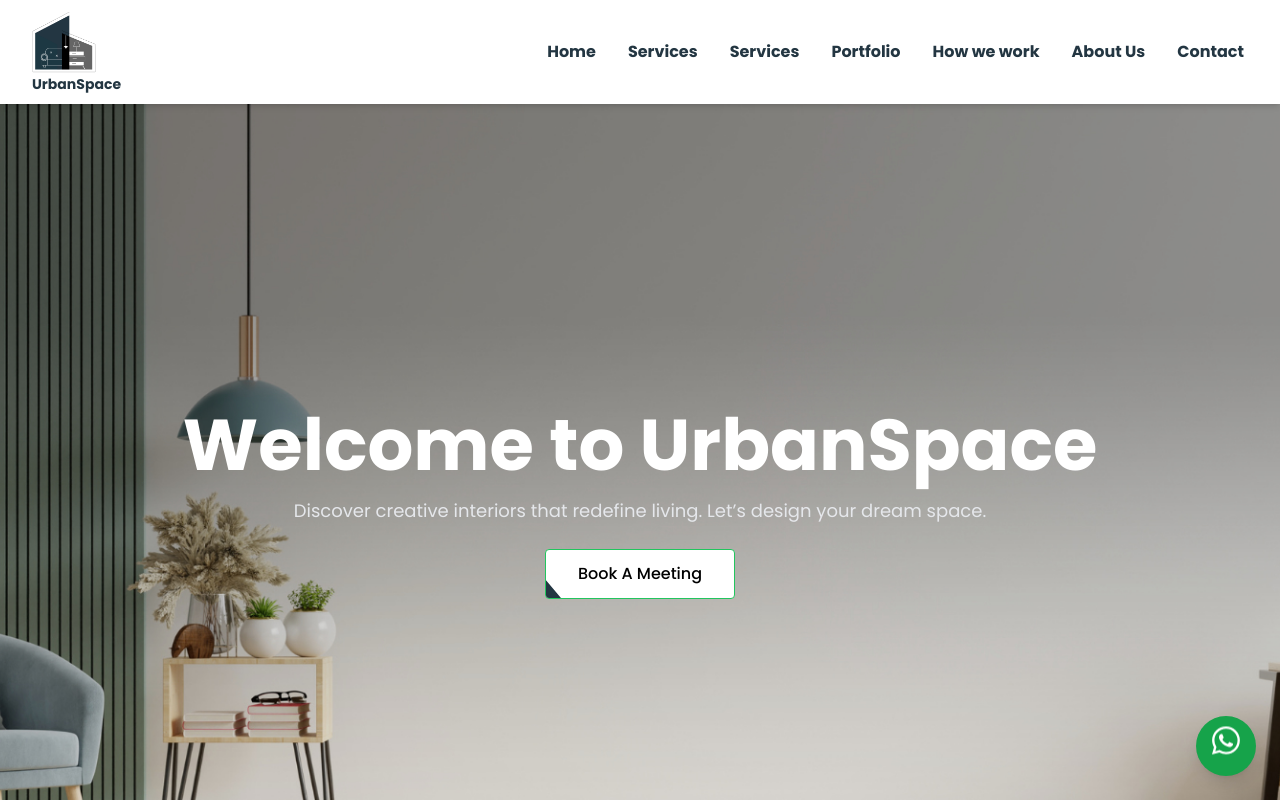
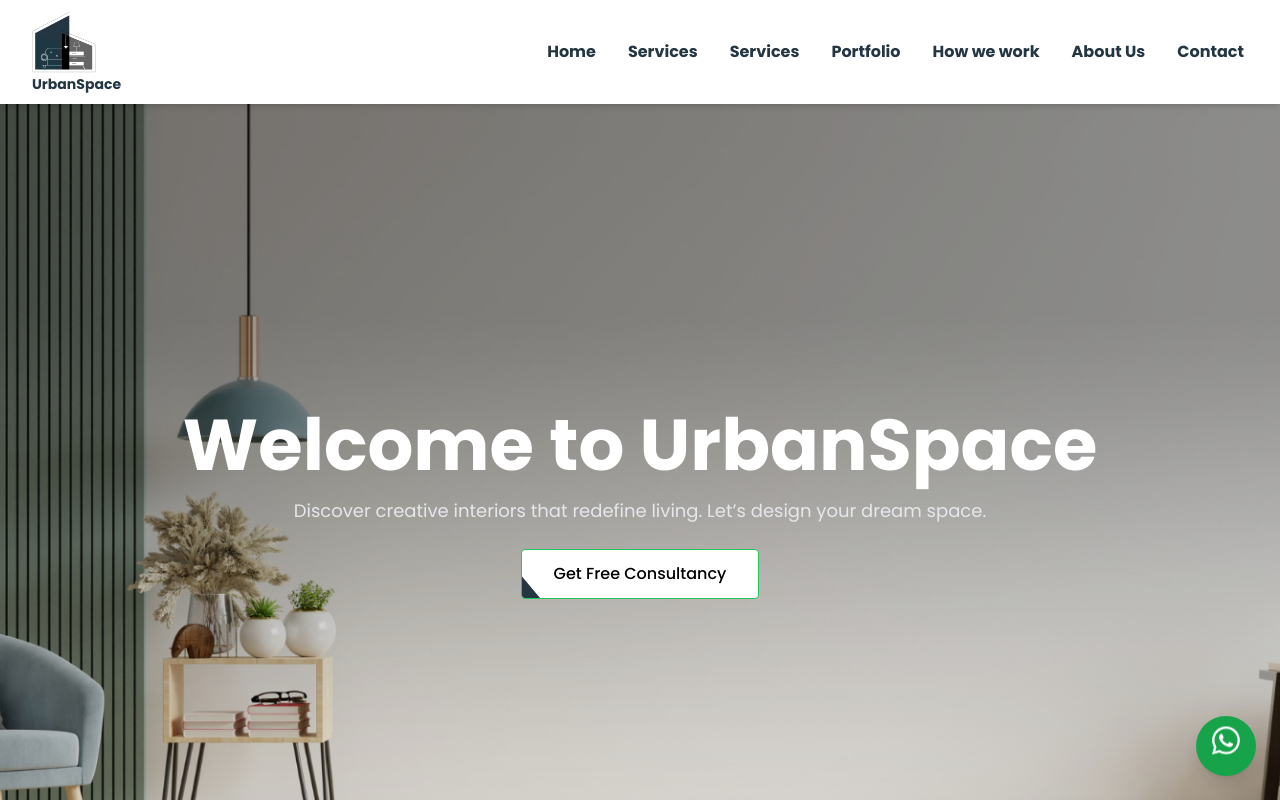
Before and after one commit to khalid-sr-hasan/urbanspace, a React (Vite) app: page /main/home in a window 1280 px wide. Shown: the top 800 px of the page. Built offline with nearby package versions, Linux system fonts and the light colour scheme.

Commit message:
work on banner section

```diff
--- a/src/components/Banner/Banner.jsx
+++ b/src/components/Banner/Banner.jsx
@@ -15,7 +15,7 @@ const Banner = () => {
                     href="#_"
                     class="relative inline-flex items-center  justify-start px-8 py-3 overflow-hidden font-medium transition-all border border-green-500 bg-white rounded hover:bg-white group"
                 >
-                    <span class="absolute z-10 right-0 flex items-center justify-center w-10 h-10 duration-300 transform translate-x-full group-hover:translate-x-0 ease text-white">
+                    <span class="absolute z-10 right-0 flex items-center justify-center w-10 h-10 duration-500 transform translate-x-full group-hover:translate-x-0 ease text-white">
                         <svg
                             class="w-5 h-5"
                             fill="none"
@@ -32,9 +32,9 @@ const Banner = () => {
                             ></path>
                         </svg>
                     </span>
-                    <span class="w-48 h-48 rounded rotate-[-40deg] bg-[#233642] absolute bottom-0 left-0 -translate-x-full ease-out duration-500 transition-all translate-y-full mb-9 ml-9 group-hover:ml-0 group-hover:mb-32 group-hover:translate-x-0"></span>
+                    <span class="w-64 h-52 rounded rotate-[-40deg] bg-[#233642] absolute bottom-0 left-0 -translate-x-full ease-out duration-500 transition-all translate-y-full mb-9 ml-9 group-hover:ml-0 group-hover:mb-32 group-hover:translate-x-0"></span>
                     <span class="relative w-full text-left text-black transition-colors duration-300 ease-in-out group-hover:text-white">
-                        Book A Meeting
+                        Get Free Consultancy
                     </span>
                 </a>
             </div>
```
Also changed, not shown: src/components/WhatsAppButton/WhatsAppButton.jsx (+0 -11 lines).
